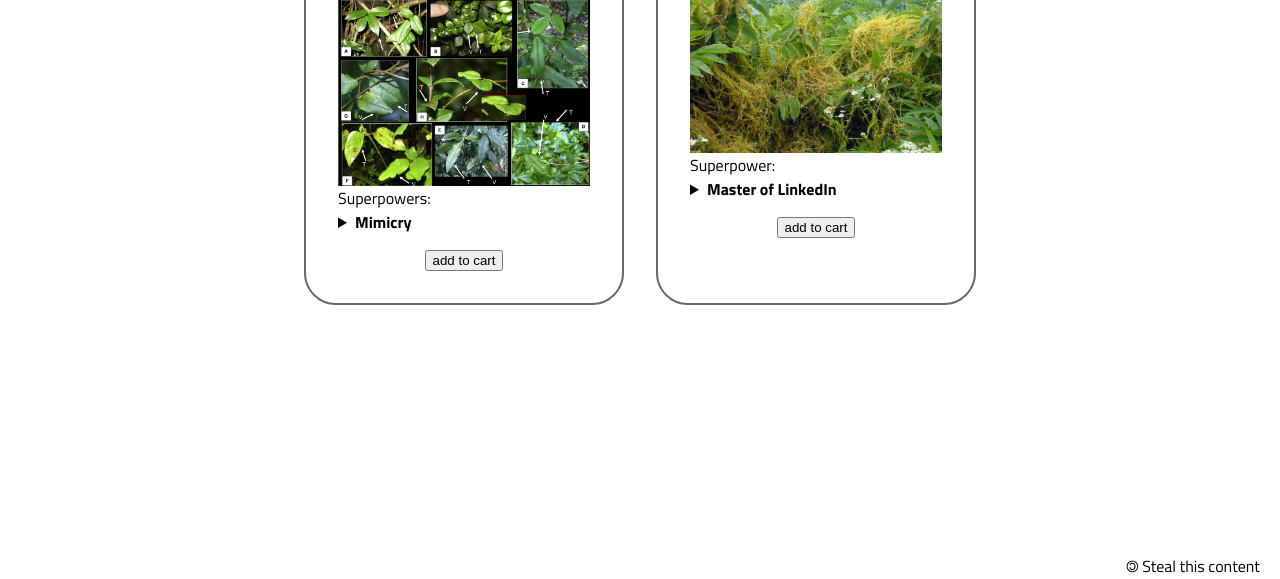
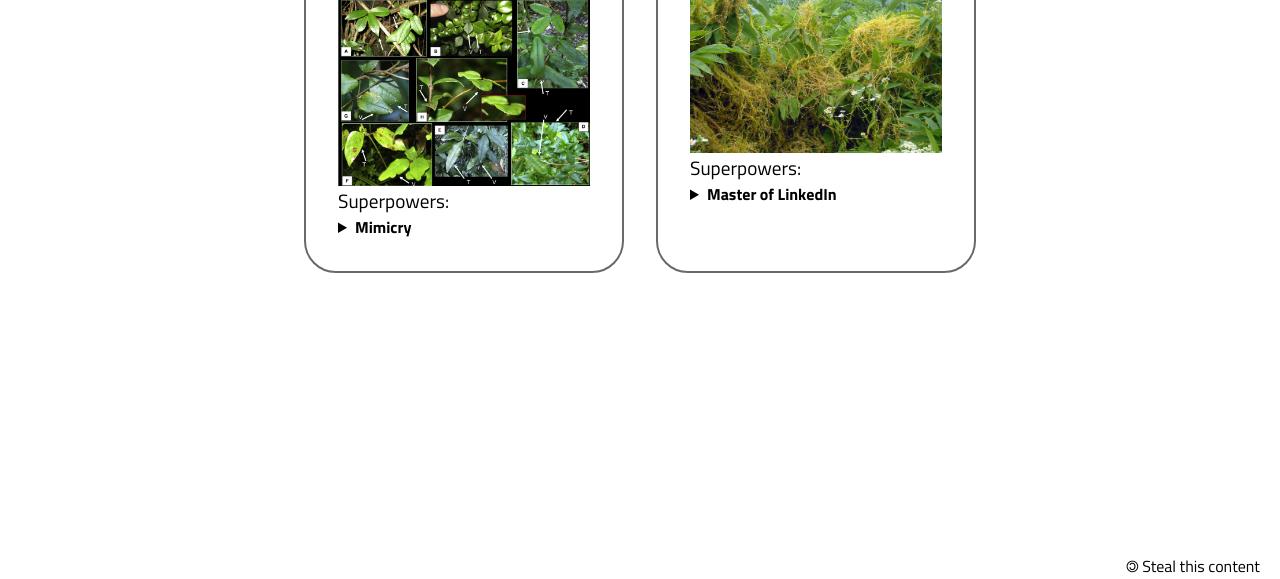
Before and after one commit to tif-calin/w2-1mon_staticcart, a plain HTML site: page index.html in a window 1280 px wide. Shown: the part 221-800 px from the top of the page. Drawn offline with Linux system fonts and the light colour scheme.

Commit message:
add createListing function

```diff
--- a/app.js
+++ b/app.js
@@ -1,11 +1,12 @@
 // import functions and grab DOM elements
 import { createListing } from './utils.js';
-import { products } from './products';
+import { products } from './products.js';
 
 const store = document.querySelector('#products-listing');
 
 // initialize state
 const loadItems = (listings) => {
+    store.innerHTML = '';
     for (let listing of listings) {
         store.appendChild(createListing(listing));
     }
--- a/index.html
+++ b/index.html
@@ -28,7 +28,11 @@
                     <summary>Mimicry</summary>
                     Native to the temperate rainforests of southern Chile, this mysterious vine is able to mimic the leaves of almost any plant it climbs on. The shape, size, and even color of its leaves transform to match those of plants in its proximity without even needing to physically contact them&mdash;a behavior not known in any other plant! It graciously offers its edible berries to humans and other animals.
                 </details>
-                <button>add to cart</button>
+                <div class="purchase">
+                    <button>add to cart</button>
+                    <label class="price">$8.99</label>
+                    <input type="number" min="0">
+                </div>
             </li>
             <li class="listing">
                 <h3>Dodder</h3>
--- a/products.js
+++ b/products.js
@@ -1,19 +1,27 @@
-export const superplants = [
+export const products = [
     {
         'name': 'Voqui Blanco',
         'species': 'Boquila trifoliolata',
-        'image': './Boquila-trifoliolata',
-        'superpower': 'Mimicry',
-        'description': 'Native to the temperate rainforests of southern Chile, this mysterious vine is able to mimic the leaves of almost any plant it climbs on. The shape, size, and even color of its leaves transform to match those of plants in its proximity without even needing to physically contact them&mdash;a behavior not known in any other plant! It graciously offers its edible berries to humans and other animals.',
+        'image': 'Boquila-trifoliolata.png',
+        'superpowers': [
+            {
+                'name': 'Mimicry',
+                'description': 'Native to the temperate rainforests of southern Chile, this mysterious vine is able to mimic the leaves of almost any plant it climbs on. The shape, size, and even color of its leaves transform to match those of plants in its proximity without even needing to physically contact them&mdash;a behavior not known in any other plant! It graciously offers its edible berries to humans and other animals.'
+            }
+        ],
         'price': 999,
         'is-tree': false
     },
     {
         'name': 'Dodder',
         'species': 'Cuscuta',
-        'image': 'blah',
-        'superpower': 'Master of LinkedIn',
-        'description': "As with most 'parasitic' plants, there's much more to the dodder's relationships with its host plants than revealed by its much stigmatized label. This vine has created an alternative to the Wood Wide Web allowing plants to communicate with each other through the connections this plant makes&mdash;even between species! Plants are able to send warning signals to others in case of pests or other dangers. In addition, genetic analysis has also found it borrows a lot of its DNA from plants it parasitizes.",
+        'image': 'Cuscuta.jpg',
+        'superpowers': [
+            {
+                'name': 'Master of LinkedIn',
+                'description': "As with most 'parasitic' plants, there's much more to the dodder's relationships with its host plants than revealed by its much stigmatized label. This vine has created an alternative to the Wood Wide Web allowing plants to communicate with each other through the connections this plant makes&mdash;even between species! Plants are able to send warning signals to others in case of pests or other dangers. In addition, genetic analysis has also found it borrows a lot of its DNA from plants it parasitizes.",
+            }
+        ],
         'price': 999,
         'is-tree': false
     }
--- a/styles/home.css
+++ b/styles/home.css
@@ -39,6 +39,14 @@ ul {
     width: 100%;
 }
 
+.listing > label {
+    font-size: 1.2rem;
+}
+
+.listing > label:after {
+    content: ':';
+}
+
 .listing summary {
     font-weight: bold;
 }
@@ -47,6 +55,18 @@ ul {
     width: 100%;
 }
 
-.listing button {
+.purchase {
     margin-top: 1rem;
+    display: grid;
+    grid-template-columns: 3fr 1fr 1fr;
+    align-items: center;
+    justify-content: center;
 }
+
+.purchase label {
+    text-align: center;
+}
+
+.purchase * {
+    width: 100%;
+}
--- a/utils.js
+++ b/utils.js
@@ -1,7 +1,49 @@
 
 export const createListing = obj => {
     // create an <li> and return it
-    const listItem = document.createElement('li');
+    const item = document.createElement('li');
 
-    return listItem;
+    item.classList.add('listing');
+
+    // add heading
+    const itemName = document.createElement('h3');
+    itemName.textContent = obj['name'];
+    if (obj['is-tree']) {
+        const tree = document.createElement('label');
+        tree.classList.add('tree-marker');
+        tree.innerHTML = ' &#127794;';
+        itemName.appendChild(tree);
+    }
+    item.appendChild(itemName);
+
+    // add latin name
+    const itemLatin = document.createElement('h4');
+    itemLatin.textContent = obj['species'];
+    item.appendChild(itemLatin);
+
+    // add image
+    const itemImg = document.createElement('img');
+    itemImg.src = './assets/' + obj['image'];
+    itemImg.alt = `${obj['name']} (${obj['species']})`;
+    item.appendChild(itemImg);
+
+    // add superpowers
+    const superLabel = document.createElement('label');
+    superLabel.textContent = 'Superpowers';
+    item.appendChild(superLabel);
+
+    for (let sup of obj['superpowers']) {
+        const superDetails = document.createElement('details');
+        const summary = document.createElement('summary');
+        summary.textContent = sup['name'];
+        superDetails.appendChild(summary);
+        superDetails.innerHTML += sup['description'];
+        item.appendChild(superDetails);
+    }
+
+    // add ability to shop till you drop
+    const divPurchase = document.createElement('div');
+
+
+    return item;
 };
```
